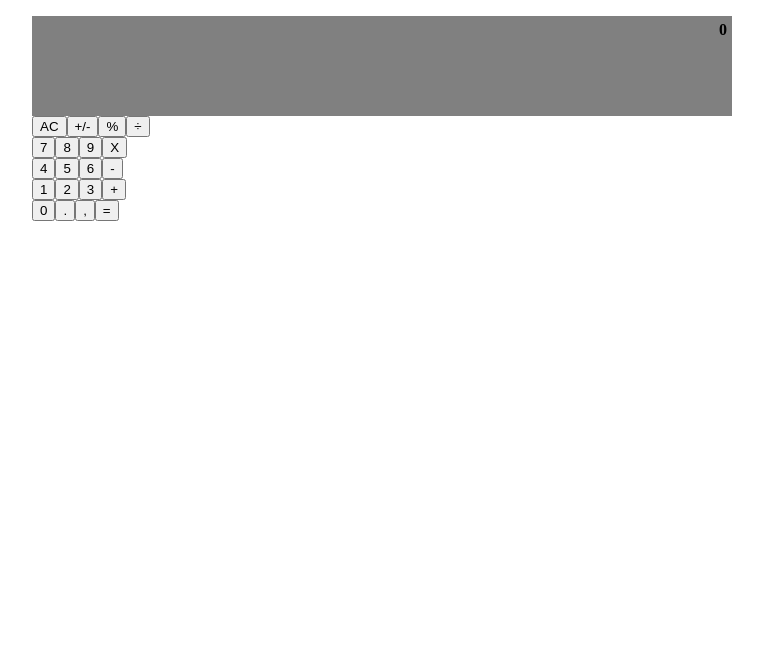
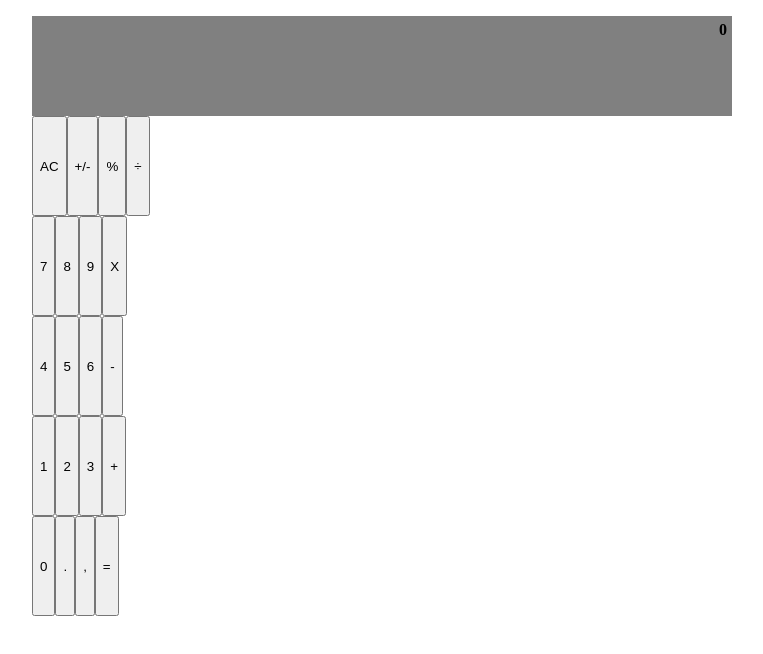
Before and after one commit to expjazz/react_calculator, a React (Create React App) app: page / in a window 1280 px wide. Shown: the top 654 px of the page, without its empty margins (258-1021 px from the left). Built offline with nearby package versions, Linux system fonts and the light colour scheme.

Commit message:
add styling to buttomPannel component

```diff
--- a/src/components/App.js
+++ b/src/components/App.js
@@ -11,7 +11,7 @@ const StyledCalculator = styled.div`
 
 function App() {
   return (
-    <StyledCalculator>
+    <StyledCalculator id="App">
       <Display />
       <ButtonPannel />
     </StyledCalculator>
--- a/src/components/ButtonPannel.js
+++ b/src/components/ButtonPannel.js
@@ -1,39 +1,48 @@
 import React from 'react';
+import styled from 'styled-components';
 import Button from './Button';
 
 export default function ButtonPannel() {
+  const StyledButtomPanel = styled.div`
+  .row {
+    height: 100px;
+    display: flex;
+    flex-grow: 1;
+  }
+
+  `;
   return (
-    <div className="ButtomPannelContainer">
-      <div className="rowOne">
+    <StyledButtomPanel>
+      <div className="row rowOne">
         <Button name="AC" />
         <Button name="+/-" />
         <Button name="%" />
         <Button name="÷" />
       </div>
-      <div className="rowTwo">
+      <div className="row rowTwo">
         <Button name="7" />
         <Button name="8" />
         <Button name="9" />
         <Button name="X" />
       </div>
-      <div className="rowThree">
+      <div className="row rowThree">
         <Button name="4" />
         <Button name="5" />
         <Button name="6" />
         <Button name="-" />
       </div>
-      <div className="rowFour">
+      <div className="row rowFour">
         <Button name="1" />
         <Button name="2" />
         <Button name="3" />
         <Button name="+" />
       </div>
-      <div className="rowFive">
+      <div className="row rowFive">
         <Button name="0" />
         <Button name="." />
         <Button name="," />
         <Button name="=" />
       </div>
-    </div>
+    </StyledButtomPanel>
   );
 }
```
